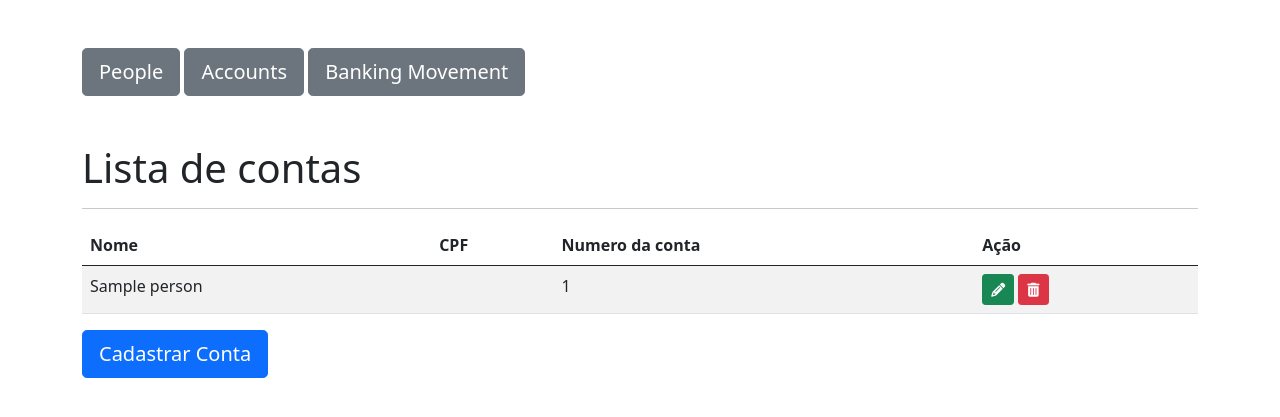
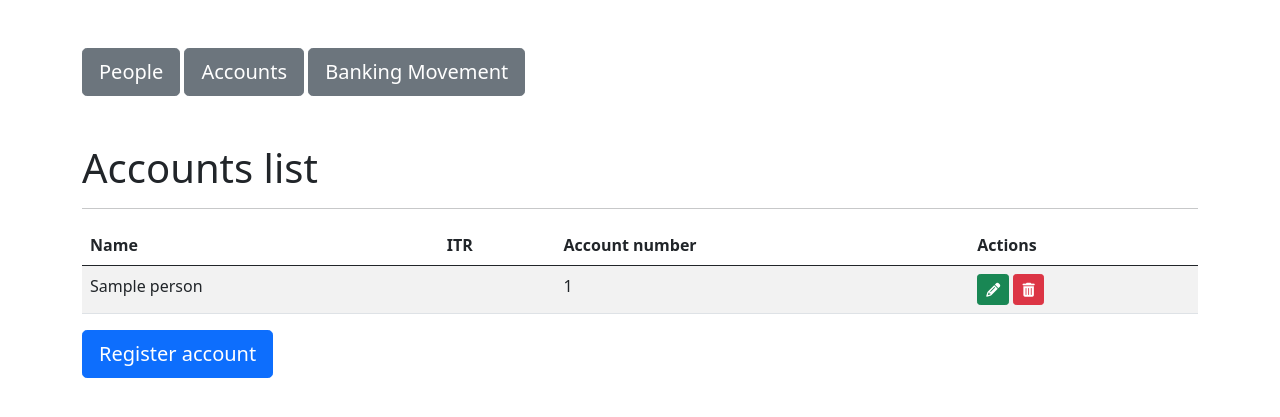
Before and after one commit to muriloloffi/symfony_banking_system, a Symfony app: template app/templates/account/index.html.twig in a window 1280 px wide. Shown: the top 417 px of the page. Run offline with Twig, Linux system fonts and the light colour scheme; the template is opened without the code that fills it: most values are stand-ins (such as "Sample title", 1, 10 or a date in 2020); some libraries are stand-ins or nearby versions.

Commit message:
[kR9A3d0K] account template translation

```diff
--- a/app/templates/account/index.html.twig
+++ b/app/templates/account/index.html.twig
@@ -1,7 +1,9 @@
 {% extends "base.html.twig" %}
 
 {% block title %}
-    Contas -
+    {% trans from 'account' %}
+    account.index.title
+    {% endtrans %}
 {% endblock %}
 
 
@@ -21,15 +23,35 @@
         })
 	</script>
 
-    <h1>Lista de contas</h1>
+    <h1>
+        {% trans from 'account' %}
+        account.table.title
+        {% endtrans %}
+    </h1>
     <hr>
     <table class="table table-striped table-hover">
         <thead>
             <tr>
-                <th>Nome</th>
-                <th>CPF</th>
-                <th>Numero da conta</th>
-                <th>Ação</th>
+                <th>
+                    {% trans from 'account' %}
+                    account.table.name-header
+                    {% endtrans %}
+                </th>
+                <th>
+                    {% trans from 'account' %}
+                    account.table.document-header
+                    {% endtrans %}
+                </th>
+                <th>
+                    {% trans from 'account' %}
+                    account.table.account-header
+                    {% endtrans %}
+                </th>
+                <th>
+                    {% trans from 'account' %}
+                    account.table.action
+                    {% endtrans %}
+                </th>
             </tr>
         </thead>
         <tbody>
@@ -55,7 +77,11 @@
 
     <div class="row">
         <div class="col-md-12">
-            <a href="{{ path('create_account') }}" class="btn btn-primary btn-lg pull-right">Cadastrar Conta</a>
+            <a href="{{ path('create_account') }}" class="btn btn-primary btn-lg pull-right">
+                {% trans from 'account' %}
+                account.footer.button
+                {% endtrans %}
+            </a>
         </div>
     </div>
 
--- a/app/templates/account/update.html.twig
+++ b/app/templates/account/update.html.twig
@@ -1,7 +1,7 @@
 {% extends "base.html.twig" %}
 
 {% block title %}
-    Edição de conta -
+    Edição de conta
 {% endblock %}
 
 {% block body %}
--- a/app/templates/base.html.twig
+++ b/app/templates/base.html.twig
@@ -20,7 +20,8 @@
 
 		<title>
 			{% block title %}{% endblock %}
-			&nbsp- SymfonyBank</title>
+			&nbsp-&nbspSymfonyBank
+		</title>
 		{% block stylesheets %}{% endblock %}
 	</head>
 	<body>
--- a/app/templates/person/create.html.twig
+++ b/app/templates/person/create.html.twig
@@ -1,7 +1,7 @@
 {% extends "base.html.twig" %}
 
 {% block title %}
-    Cadastro de pessoas -
+    Cadastro de pessoas
 {% endblock %}
 
 {% block body %}
--- a/app/templates/person/index.html.twig
+++ b/app/templates/person/index.html.twig
@@ -1,7 +1,7 @@
 {% extends "base.html.twig" %}
 
 {% block title %}
-    Pessoas -
+    Pessoas
 {% endblock %}
 
 
--- a/app/templates/person/update.html.twig
+++ b/app/templates/person/update.html.twig
@@ -1,7 +1,7 @@
 {% extends "base.html.twig" %}
 
 {% block title %}
-    Edição de pessoa -
+    Edição de pessoa
 {% endblock %}
 
 {% block body %}
--- /dev/null
+++ b/app/translations/account.en.yaml
@@ -0,0 +1,15 @@
+account:
+  index:
+    title: "Accounts"
+  table:
+    title: "Accounts list"
+    name-header: "Name"
+    document-header: "ITR"
+    account-header: "Account number"
+    action: "Actions"
+  footer:
+    button: "Register account"
+  create:
+    title: "Account registration"
+    form:
+      title: "Register account"
--- a/app/translations/transaction.en.yaml
+++ b/app/translations/transaction.en.yaml
@@ -4,7 +4,7 @@ transaction:
   account:
     info: "Account: %number% - Balance: %balance%"
   statement:
-    title: "Transactions -&nbsp"
+    title: "Transactions"
     table:
       title: "Statement"
       date-header: "Date"
```
Also changed, not shown: app/templates/account/create.html.twig (+8 -2 lines).
